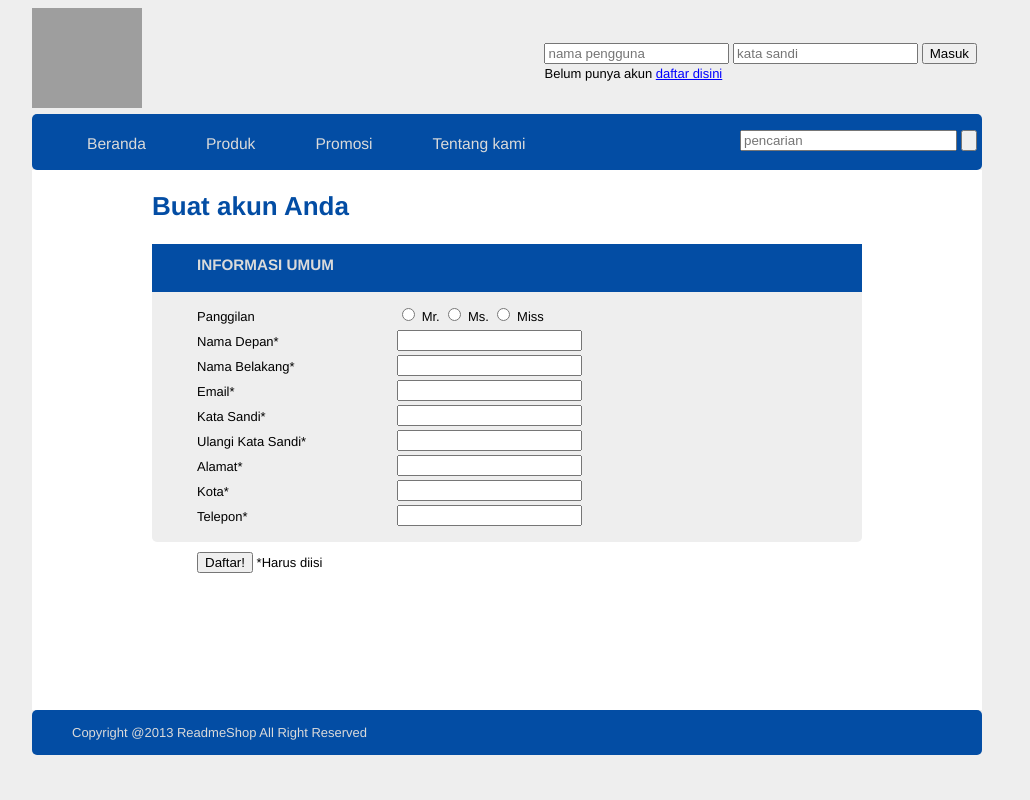
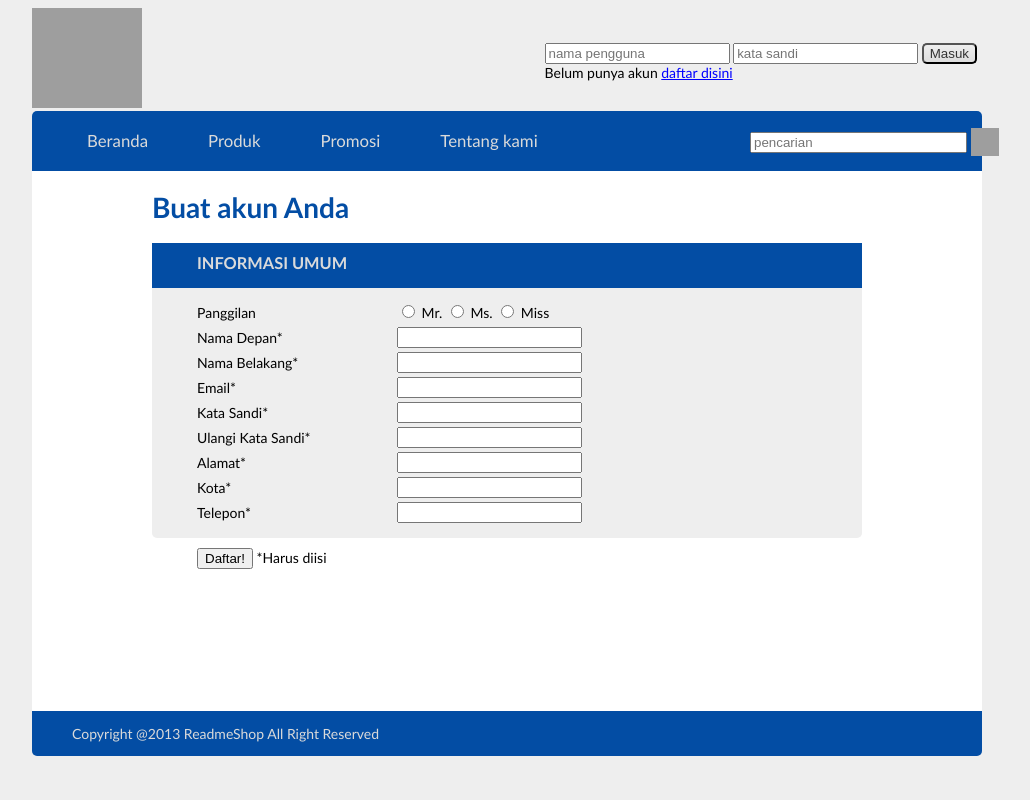
Before and after one commit to ImmanuelSteve/ReadMe-FTIUKDW, a PHP site: page /daftar.html in a window 1280 px wide. Shown: the whole page, without its empty margins (133-1163 px from the left). Run offline with PHP 8.4, Linux system fonts and the light colour scheme; grey boxes are pictures that could not be loaded.

Commit message:
Update style.css

```diff
--- a/style.css
+++ b/style.css
@@ -1,5 +1,6 @@
 body{
-    font: 13px/1.5 "Helvetica Neue", Arial, "Liberation Sans", FreeSans, sans-serif;
+    font-family: "Calibri",Arial,Helvetica,sans-serif;
+    font-size: 14px;
     background-color: rgb(238,238,238);
 }
 #login{
@@ -12,15 +13,32 @@ body{
     padding-right: 5px;
 }
 
+#buttonlogin{
+    background: linear-gradient(to bottom, rgb(238, 238, 238) 0%, rgb(221, 221, 221) 100%) repeat scroll 0% 0% transparent;
+    border-radius: 5px 5px 5px 5px;
+    color: rgb(51, 51, 51);
+    cursor: pointer;
+}
+
 a{
     color: blue;
 }
 
 #header_nav,#copyright{
     background-color: rgb(3,77,164);
-    border-radius: 5px;
     padding-bottom: 10px;
 }
+
+#header_nav{
+    border-top-left-radius: 5px;
+    border-top-right-radius: 5px;
+}
+
+#copyright{
+   border-bottom-left-radius: 5px;
+   border-bottom-right-radius: 5px;
+}
+
 #nav {
     list-style: none outside none;
 }
@@ -44,8 +62,17 @@ a{
 
 #formsearch{
     float: right;
-    padding-right: 10px;
+    padding-bottom: 2px;
 }
+
+#buttonsearch{
+    margin: 0px;
+    border: medium none;
+    height: 28px;
+    width: 28px;
+    background: url("../images/magnify-light.png") no-repeat scroll 0% 0% transparent;
+}
+
 
 #copyright{
     padding-bottom: 0px;
```
